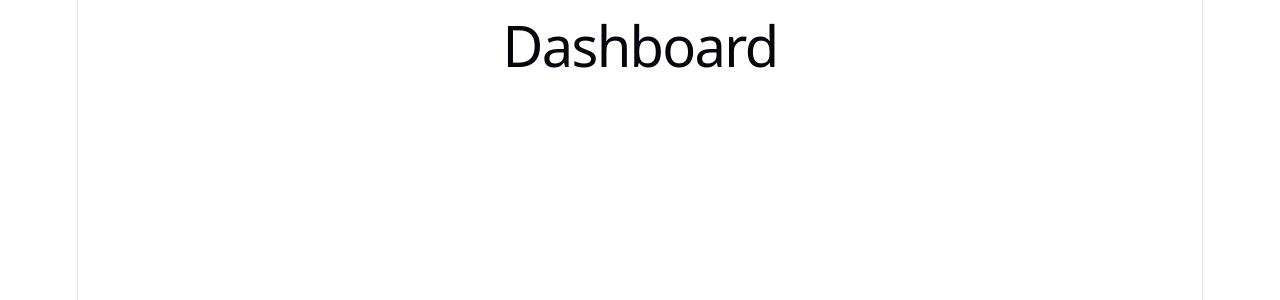
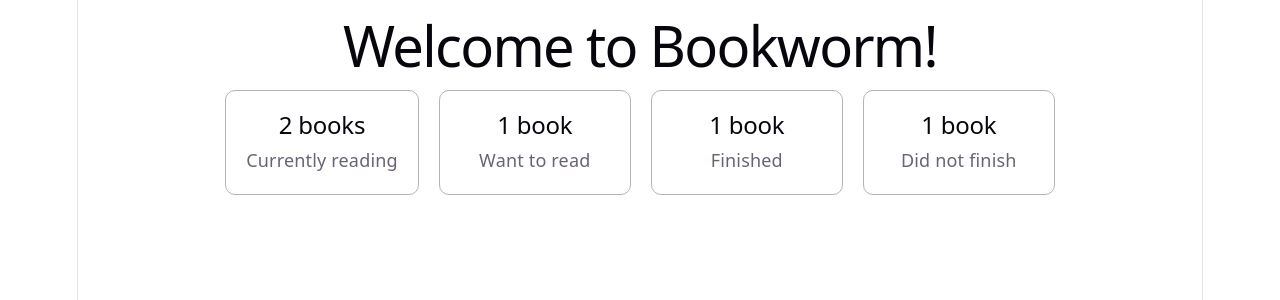
Before and after one commit to Maram-SH/bookworm, a React (Vite) app: page / in a window 1280 px wide. Shown: the top 300 px of the page. Built offline with nearby package versions, Linux system fonts and the light colour scheme.

Commit message:
Move stats to Dashboard

```diff
--- a/src/App.jsx
+++ b/src/App.jsx
@@ -284,35 +284,17 @@ function App() {
     return true
   }
 
-  const readingCount = books.filter((book) => book.status === "READING").length
-  const tbrCount = books.filter((book) => book.status === "WANT_TO_READ").length
-  const finishedCount = books.filter((book) => book.status === "FINISHED").length
-  const dnfCount = books.filter((book) => book.status === "DNF").length
-
-  const stats = [
-    {
-      label: "Currently reading",
-      count: readingCount
-    },
-    {
-      label: "Want to read",
-      count: tbrCount
-    },
-    {
-      label: "Finished",
-      count: finishedCount
-    },
-    {
-      label: "Did not finish",
-      count: dnfCount
-    }
-  ]
-
   return (
     <BrowserRouter>
       <Routes>
-        <Route path="/" element={<Dashboard />} />
-        <Route path="/library" element={<Library />} />
+        <Route
+          path="/"
+          element={<Dashboard books={books} />}
+        />
+        <Route
+          path="/library"
+          element={<Library />}
+        />
       </Routes>
     </BrowserRouter>
   )
--- a/src/pages/Dashboard.jsx
+++ b/src/pages/Dashboard.jsx
@@ -1,5 +1,43 @@
-function Dashboard() {
-  return <h1>Dashboard</h1>
+function Dashboard(props) {
+  const readingCount = props.books.filter((book) => book.status === "READING").length
+  const tbrCount = props.books.filter((book) => book.status === "WANT_TO_READ").length
+  const finishedCount = props.books.filter((book) => book.status === "FINISHED").length
+  const dnfCount = props.books.filter((book) => book.status === "DNF").length
+
+  const stats = [
+    {
+      label: "Currently reading",
+      count: readingCount
+    },
+    {
+      label: "Want to read",
+      count: tbrCount
+    },
+    {
+      label: "Finished",
+      count: finishedCount
+    },
+    {
+      label: "Did not finish",
+      count: dnfCount
+    }
+  ]
+
+  return (
+    <div>
+      <h1>Welcome to Bookworm!</h1>
+      <div className="stats-container">
+        {
+          stats.map((stat) => (
+            <div className="stat-card" key={stat.label}>
+              <h2>{stat.count} {stat.count === 1 ? "book" : "books"}</h2>
+              <p>{stat.label}</p>
+            </div>
+          ))
+        }
+      </div>
+    </div>
+  )
 }
 
 export default Dashboard
```
